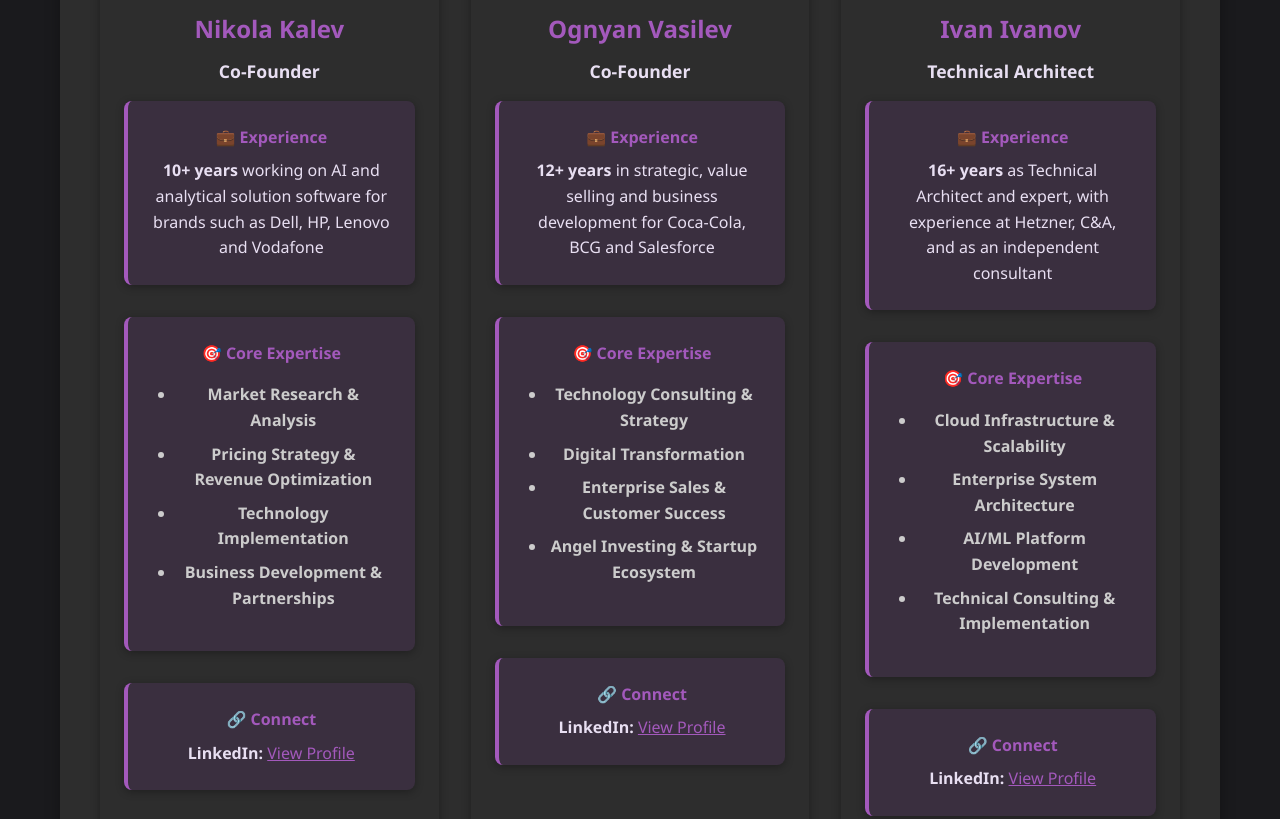
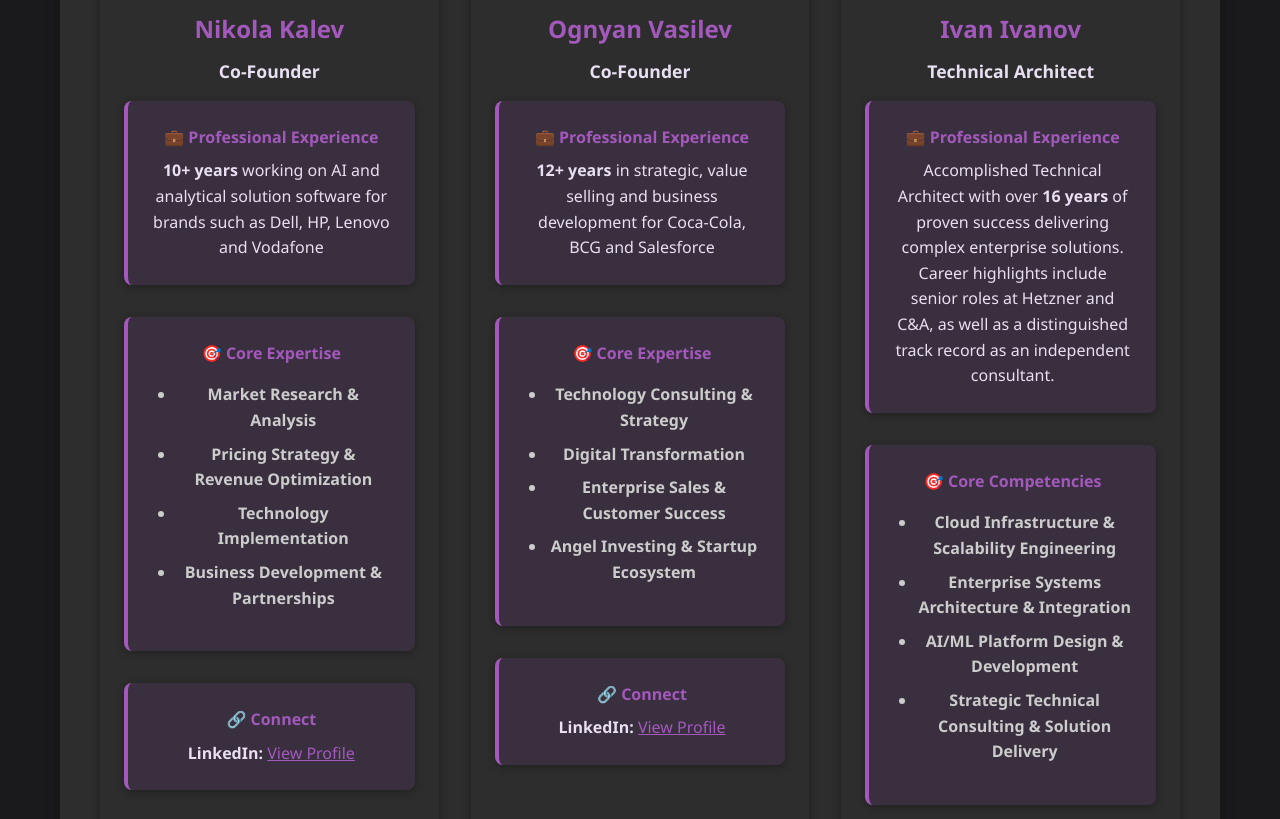
Before and after one commit to lessfoobar/insightshive, a plain HTML site: page team.html in a window 1280 px wide. Shown: the part 1540-2359 px from the top of the page. Drawn offline with Linux system fonts and the light colour scheme.

Commit message:
fix my expertise

```diff
--- a/team.html
+++ b/team.html
@@ -85,7 +85,7 @@
                     <h4 style="color: var(--text-primary); font-size: 1.1rem; margin-bottom: 1rem;">Co-Founder</h4>
 
                     <div class="card" style="margin-bottom: 2rem;">
-                        <h4>💼 Experience</h4>
+                        <h4>💼 Professional Experience</h4>
                         <p><strong>10+ years</strong> working on AI and analytical solution software for brands such as Dell, HP, Lenovo and Vodafone</p>
                     </div>
 
@@ -112,7 +112,7 @@
                     <h4 style="color: var(--text-primary); font-size: 1.1rem; margin-bottom: 1rem;">Co-Founder</h4>
 
                     <div class="card" style="margin-bottom: 2rem;">
-                        <h4>💼 Experience</h4>
+                        <h4>💼 Professional Experience</h4>
                         <p><strong>12+ years</strong> in strategic, value selling and business development for Coca-Cola, BCG and Salesforce</p>
                     </div>
 
@@ -139,17 +139,20 @@
                     <h4 style="color: var(--text-primary); font-size: 1.1rem; margin-bottom: 1rem;">Technical Architect</h4>
 
                     <div class="card" style="margin-bottom: 2rem;">
-                        <h4>💼 Experience</h4>
-                        <p><strong>16+ years</strong> as Technical Architect and expert, with experience at Hetzner, C&A, and as an independent consultant</p>
+                        <h4>💼 Professional Experience</h4>
+                        <p>
+                            Accomplished Technical Architect with over <strong>16 years</strong> of proven success delivering complex enterprise solutions.
+                            Career highlights include senior roles at Hetzner and C&A, as well as a distinguished track record as an independent consultant.
+                        </p>
                     </div>
 
                     <div class="card" style="margin-bottom: 2rem;">
-                        <h4>🎯 Core Expertise</h4>
+                        <h4>🎯 Core Competencies</h4>
                         <ul>
-                            <li><strong>Cloud Infrastructure & Scalability</strong></li>
-                            <li><strong>Enterprise System Architecture</strong></li>
-                            <li><strong>AI/ML Platform Development</strong></li>
-                            <li><strong>Technical Consulting & Implementation</strong></li>
+                            <li><strong>Cloud Infrastructure & Scalability Engineering</strong></li>
+                            <li><strong>Enterprise Systems Architecture & Integration</strong></li>
+                            <li><strong>AI/ML Platform Design & Development</strong></li>
+                            <li><strong>Strategic Technical Consulting & Solution Delivery</strong></li>
                         </ul>
                     </div>
 
```
Also changed, not shown: index.html (+2 -7 lines).
